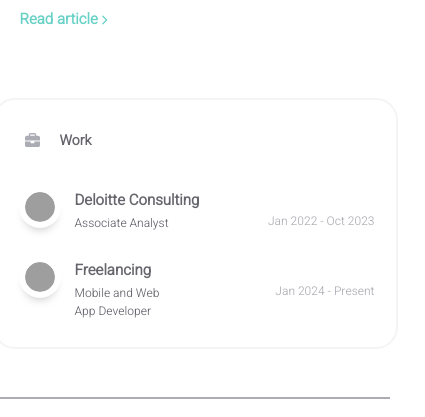
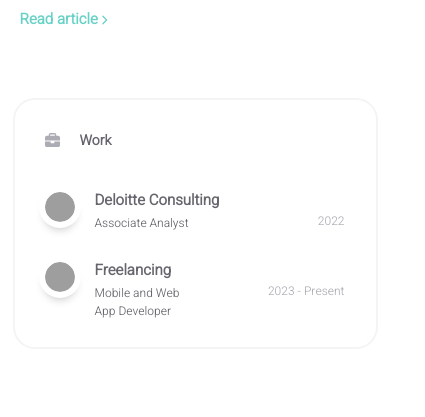
Before and after one commit to abhiram-shaji/portfolio-2025, a React (Create React App) app: page / in a window 390 px wide. Shown: the part 2822-3239 px from the top of the page, 425 px wide, since content can reach past the window. Built offline with nearby package versions, Linux system fonts and the light colour scheme; grey boxes are pictures that could not be loaded.

Commit message:
Update home layout

```diff
--- a/src/components/homepage/styles/works.css
+++ b/src/components/homepage/styles/works.css
@@ -39,6 +39,21 @@
 	width: 350px;
 	font-size: 12px;
 	padding-top: 20px;
+
 	text-align: right;
 	color: var(--tertiary-color);
 }
+
+@media (max-width: 800px) {
+
+	.work-duration {
+		width: 300px; /* Reduce width to prevent it from reaching the edge */
+		margin-right: 20px; /* Shift it slightly left */
+	}
+
+	.homepage-works{
+	padding: 20px;
+	overflow: hidden;
+	}
+
+}
--- a/src/components/homepage/works.jsx
+++ b/src/components/homepage/works.jsx
@@ -25,7 +25,7 @@ const Works = () => {
 								Associate Analyst
 							</div>
 							<div className="work-duration">
-								Jan 2022 - Oct 2023
+								2022
 							</div>
 						</div>
 
@@ -41,7 +41,7 @@ const Works = () => {
 							Mobile and Web <br/>  App Developer
 							</div>
 							<div className="work-duration">
-								Jan 2024 - Present
+								2023 - Present
 							</div>
 						</div>
 					</div>
--- a/src/components/projects/styles/allProjects.css
+++ b/src/components/projects/styles/allProjects.css
@@ -3,7 +3,6 @@
 	flex-wrap: wrap;
 	align-items: stretch;
 	justify-content: center; /* Centers items */
-
 	max-width: 1200px; /* Prevents excessive stretching */
 	box-sizing: border-box;
 }
```
